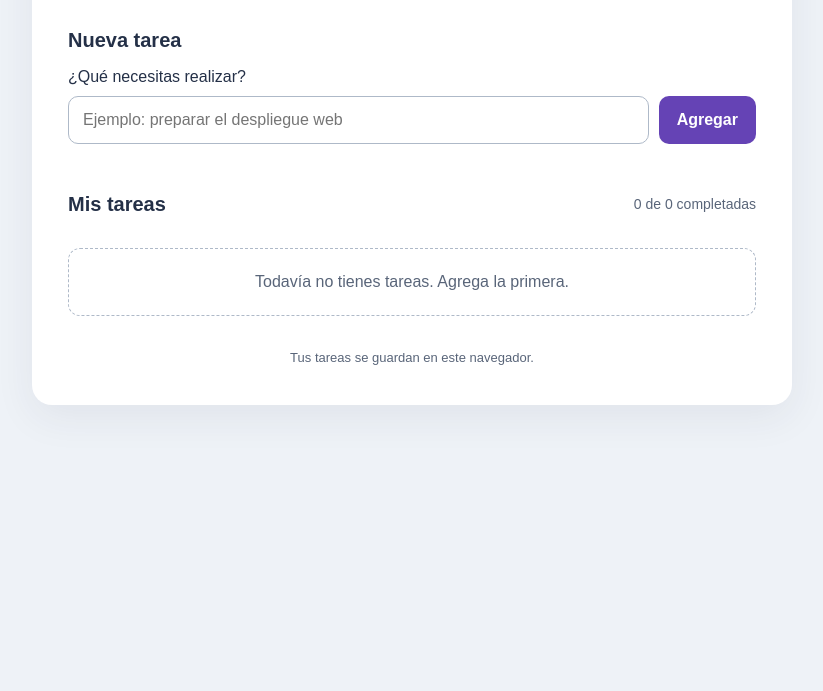
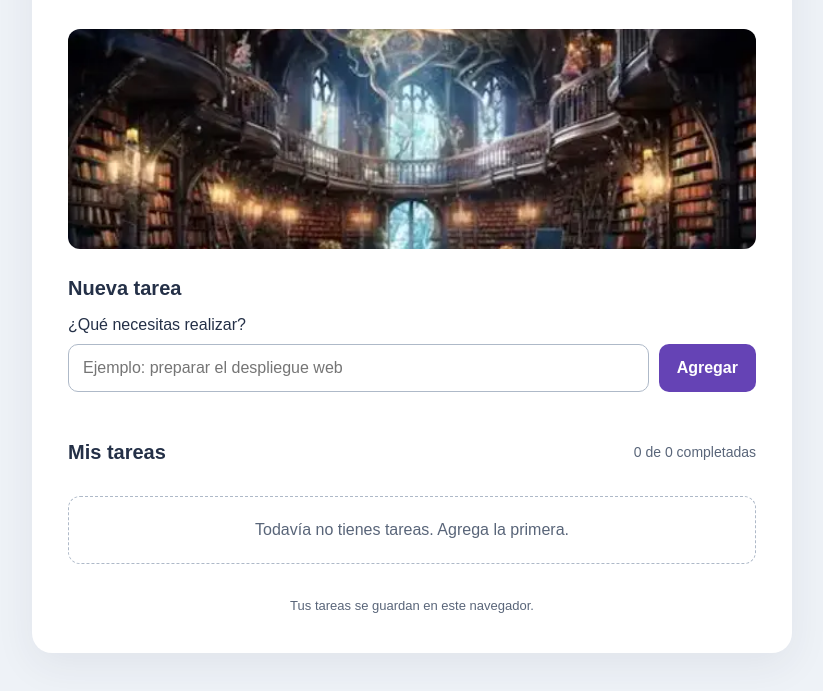
Before and after one commit to Yagv13/agenda-academica, a plain HTML site: page index.html in a window 1280 px wide. Shown: the part 209-900 px from the top of the page, without its empty margins (228-1051 px from the left). Before the commit the page ends 800 px from the top, so only its background shows below. Drawn offline with Linux system fonts and the light colour scheme.

Commit message:
Integración de imagen de estudio optimizada en formato WebP

```diff
--- a/css/estilos.css
+++ b/css/estilos.css
@@ -177,6 +177,15 @@ footer {
     text-align: center;
 }
 
+.imagen-estudio {
+    display: block;
+    width: 100%;
+    max-height: 220px;
+    object-fit: cover;
+    border-radius: 12px;
+    margin-bottom: 28px;
+}
+
 @media (max-width: 540px) {
     body {
         padding: 20px 12px;
--- a/index.html
+++ b/index.html
@@ -15,6 +15,12 @@
             <h1>Agenda académica</h1>
             <p>Organiza tus pendientes y registra tu avance.</p>
         </header>
+
+        <img
+            class="imagen-estudio"
+            src="img/estudio.webp"
+            alt="Escritorio con materiales de estudio"
+        >
 
         <section aria-labelledby="titulo-formulario">
             <h2 id="titulo-formulario">Nueva tarea</h2>
```
Also changed, not shown: docs/estudio-original.png (added), img/estudio.webp (added).
